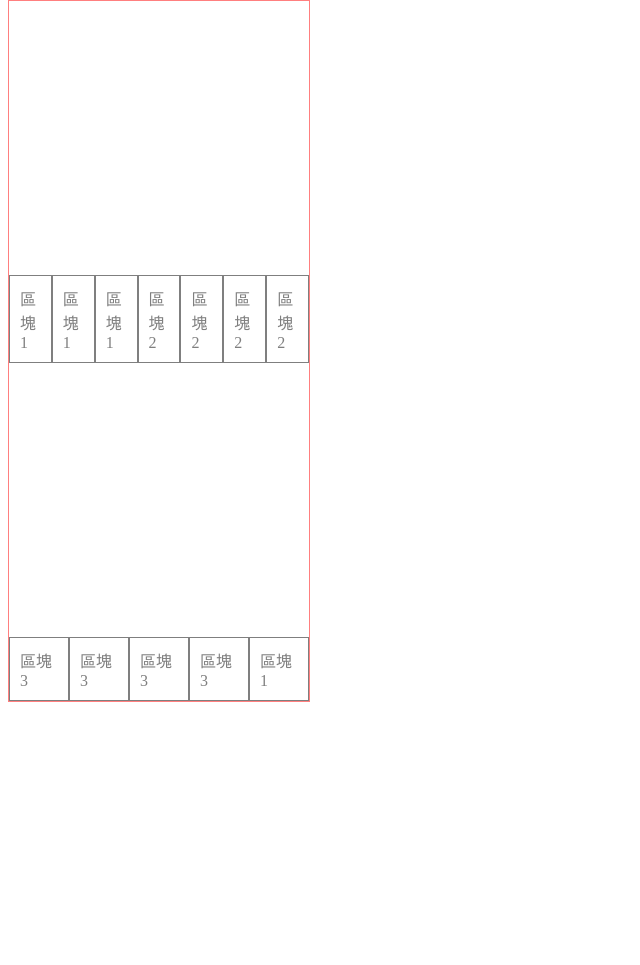
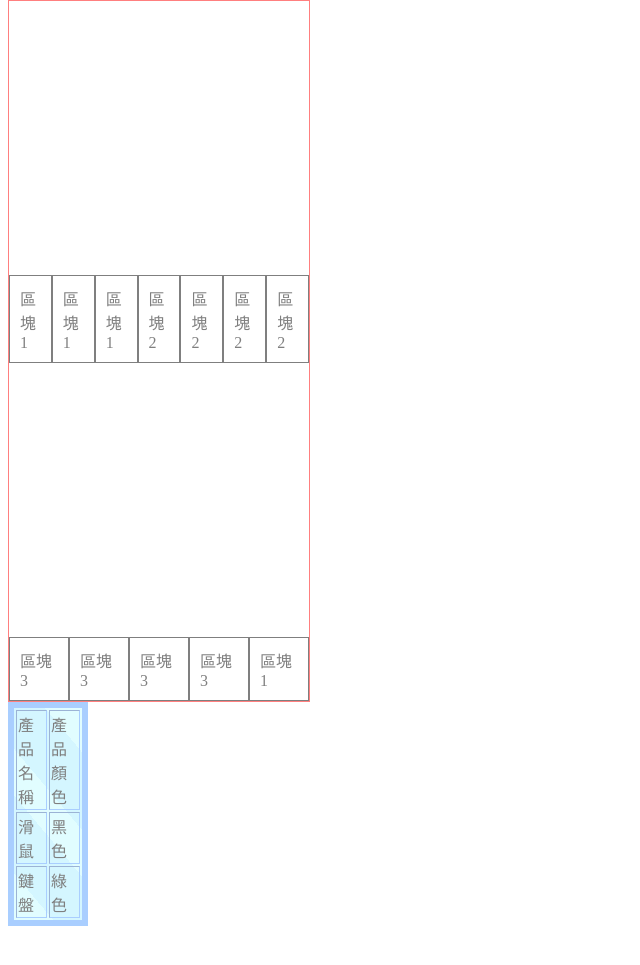
Before and after one commit to jimmy-0927/practice.github.io, a plain HTML site: page learncss.html in a window 1280 px wide. Shown: the part 537-1502 px from the top of the page, without its empty margins (0-640 px from the left). Drawn offline with Linux system fonts and the light colour scheme.

Commit message:
table color change

```diff
--- a/learncss.html
+++ b/learncss.html
@@ -51,5 +51,21 @@
             <div class="box-2">區塊2</div>
             <div class="box-3">區塊3</div>
         </div>
+        <div class="blue">
+            <table width="100%" border="1">
+                <tr>
+                    <td>產品名稱</td>
+                    <td>產品顏色</td>
+                </tr>
+                <tr>
+                    <td>滑鼠</td>
+                    <td>黑色</td>
+                </tr>
+                <tr>
+                    <td>鍵盤</td>
+                    <td>綠色</td>
+                </tr>
+            </table>
+        </div>
     </body>
 </html>
--- a/style.css
+++ b/style.css
@@ -11,9 +11,13 @@ h1,.food{
     color:bisque;
     background-color: black;
 }
-/*更改全部*/
-*{
-    background-color: white;
+ul{
+    background-image:linear-gradient(#FFEE5E,#74BDFF);
+}
+table{
+    color:black;
+    border:#559DFF 6px solid;
+    background-image: repeating-linear-gradient(50deg,#C3FCFF,#C3FCFF 30px,#A9EDFF 30px,#A9EDFF 80px);
 }
 /*更改ul li*/
 ul li{
```
